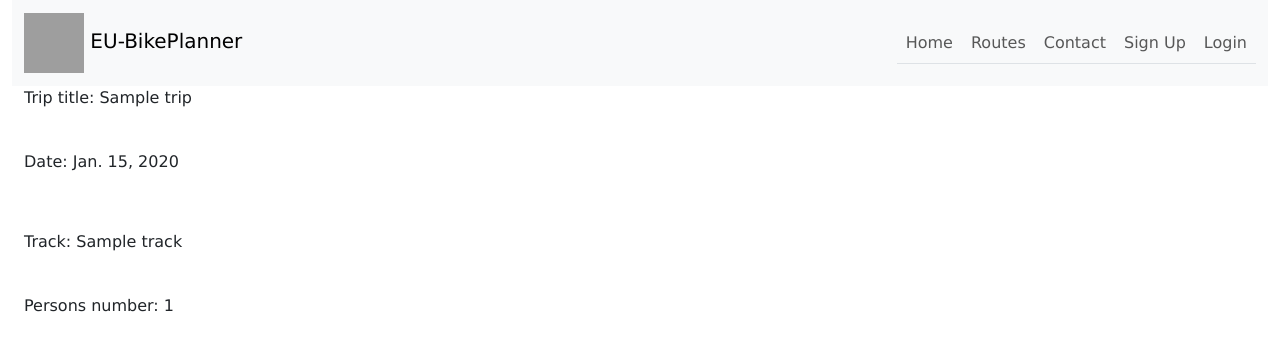
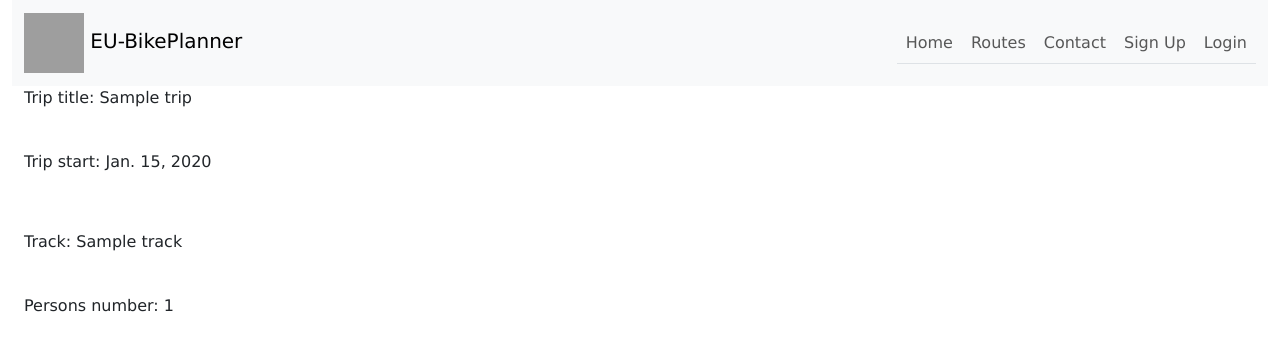
Before and after one commit to aedoardo1990/EU-BikePlanner, a Django app: a page that uses templates/trip-details.html in a window 1280 px wide. Shown: the top 344 px of the page. Run offline with Django 4.2, Linux system fonts and the light colour scheme; tables that the repository leaves empty hold one stand-in row (values such as "Sample post"); some libraries are stand-ins or nearby versions; grey boxes are pictures that could not be loaded.

Commit message:
save changes

```diff
--- a/bike_planner/models.py
+++ b/bike_planner/models.py
@@ -50,6 +50,7 @@ class Contact(models.Model):
 class Track(models.Model):
     title = models.CharField(max_length=200, unique=True)
     created_on = models.DateTimeField(auto_now_add=True)
+    route_image = CloudinaryField('image', default='placeholder')
 
     def __str__(self):
         return f"{self.title}"
--- a/templates/trip-details.html
+++ b/templates/trip-details.html
@@ -7,7 +7,7 @@
 <div class="container-fluid">
     <p>Trip title: {{trip.title}}</p>
     <br>
-    <p>Date: {{trip.start_date}}</p>
+    <p>Trip start: {{trip.start_date}}</p>
     <br>
     <p><p>Track: {{trip.track}}</p>
     <br>
```
Also changed, not shown: bike_planner/migrations/0001_initial.py.
